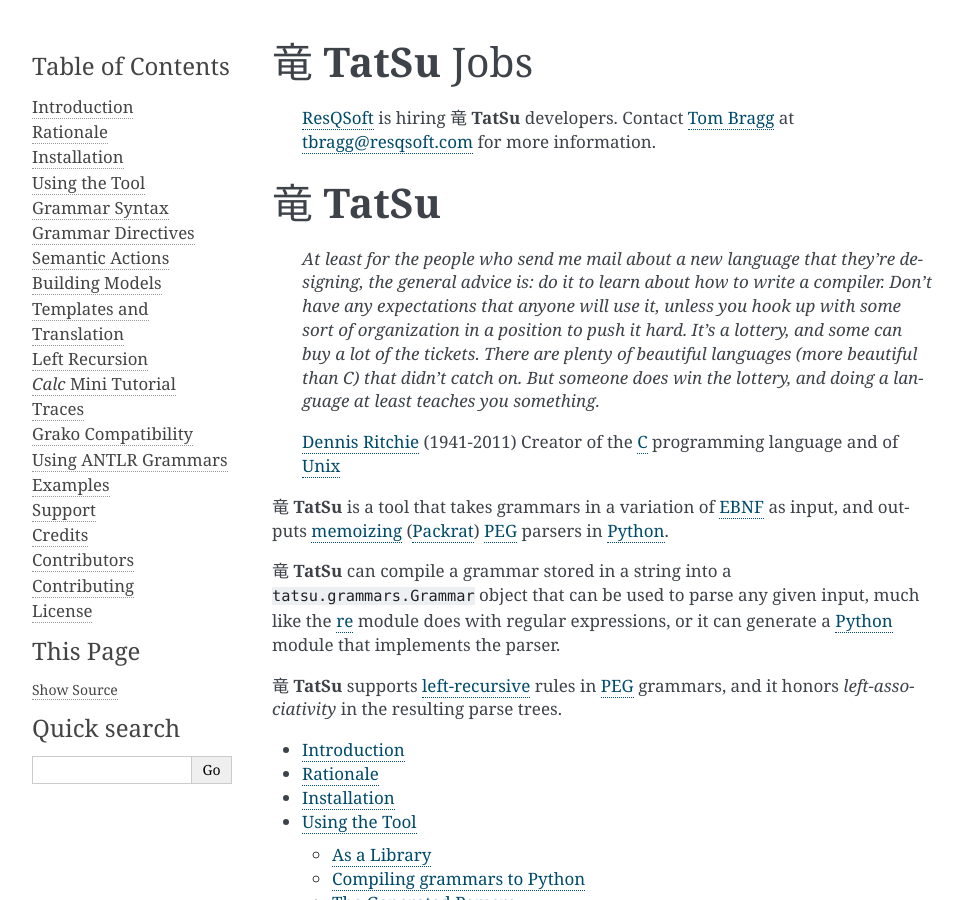
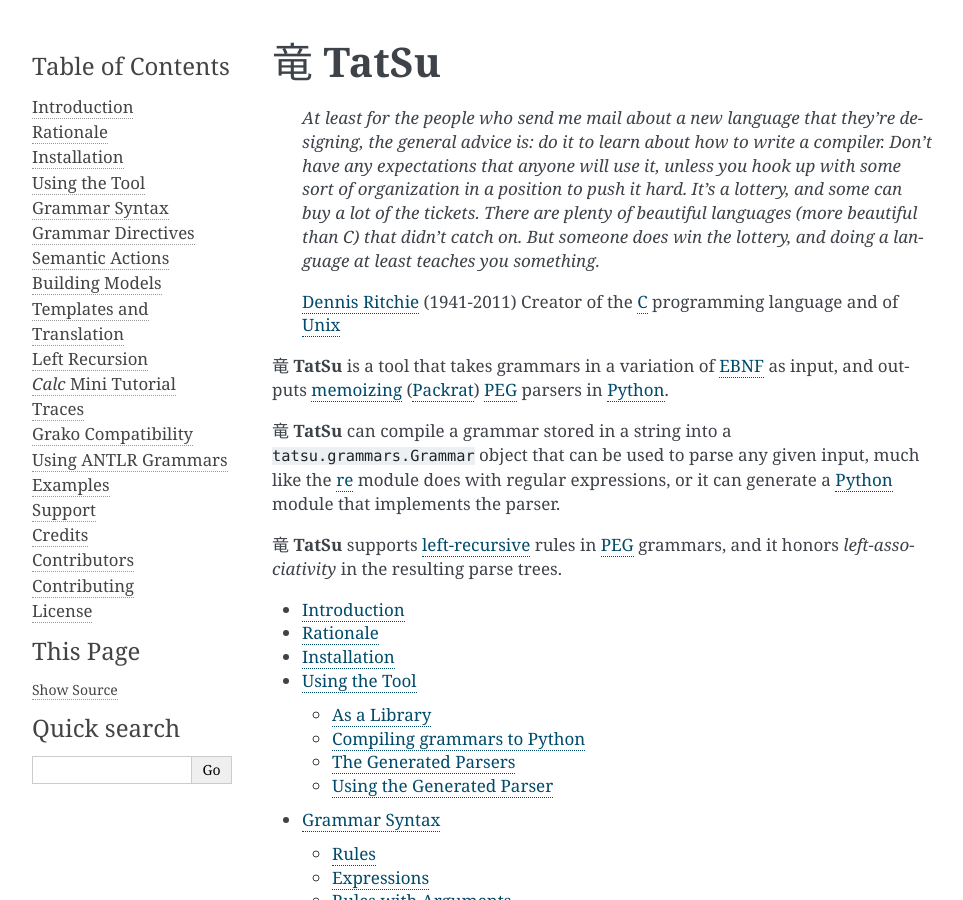
Before and after one commit to neogeny/TatSu, a Sphinx documentation site: the page built from docs/index.rst, in a window 1280 px wide and 900 px high. Shown: the whole window, without its empty margins (148-1111 px from the left). Built offline with Sphinx 7.4.7, drawn with Linux system fonts in a browser that asks for light colours; pages that are not in the unit, such as notebooks, are missing from menus; the version number is read from the project's files by our own code.

Commit message:
[docs] remove job banners

```diff
--- a/docs/index.rst
+++ b/docs/index.rst
@@ -4,17 +4,6 @@
    contain the root `toctree` directive.
 
 .. include:: links.rst
-
-
-|TatSu| Jobs
-============
-
-    ResQSoft_ is hiring |TatSu| developers. Contact `Tom Bragg`_ at `tbragg@resqsoft.com`_ for more information.
-
-
-.. _ResQSoft: https://www.resqsoft.com
-.. _Tom Bragg: mailto:tbragg@resqsoft.com
-.. _tbragg@resqsoft.com: mailto:tbragg@resqsoft.com
 
 
 |TatSu|
```
Also changed, not shown: README.md (+0 -4 lines), README.rst (+0 -12 lines).
